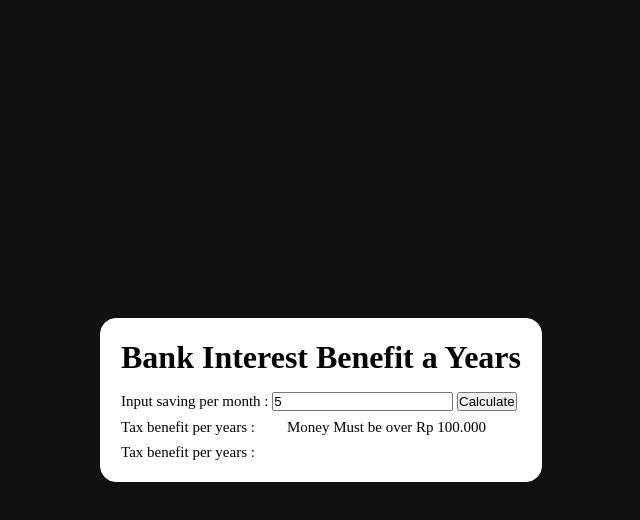
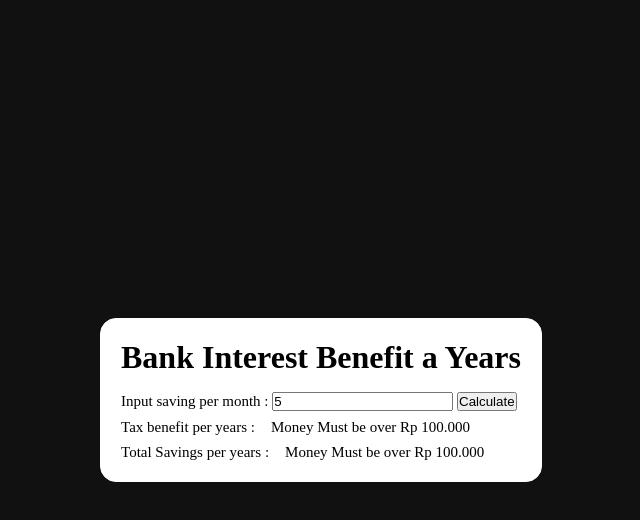
Before and after one commit to zul1996/demo-javascript, a plain HTML site: page index.html in a window 1280 px wide. Both pictures are taken after typing "5" into the empty fields and a click on the input "Calculate". Shown: the whole page, without its empty margins (319-959 px from the left). Drawn offline with Linux system fonts and the light colour scheme.

Commit message:
fix error total benefit per Years

```diff
--- a/app.js
+++ b/app.js
@@ -35,8 +35,8 @@ savingsMoneyFormElement.addEventListener("submit", (Event) => {
     totalSavingsMoneyResult.innerHTML = `Rp ${resultMoneySavings}`;
   } catch (error) {
     console.log(error);
-    errorMessageElement.innerText = "Money Must be over Rp 100.000";
-    totalSavingsTaxMoneyResult.innerHTML = "";
-    totalSavingsMoneyResult.innerHTML = "";
+    errorMessageElement.innerText = "";
+    totalSavingsTaxMoneyResult.innerHTML = "Money Must be over Rp 100.000";
+    totalSavingsMoneyResult.innerHTML = "Money Must be over Rp 100.000";
   }
 });
--- a/index.html
+++ b/index.html
@@ -29,7 +29,7 @@
           </div>
 
           <div class="container-result">
-            <p>Tax benefit per years :</p>
+            <p>Total Savings per years :</p>
             <p id="totalsavings-area-result"></p>
             <p id="error-message"></p>
           </div>
--- a/modules/calculate.js
+++ b/modules/calculate.js
@@ -6,7 +6,7 @@ export function taxCalculation(moneySavings) {
 }
 
 export function totalCalculation(moneySavings) {
-  let tax = taxCalculation();
-  let income = moneySavings + tax;
+  let tax = taxCalculation(moneySavings);
+  let income = moneySavings * 12 + tax;
   return income.toFixed(2);
 }
```
